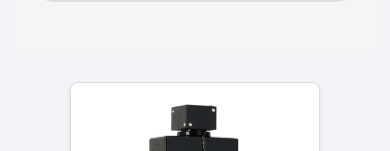
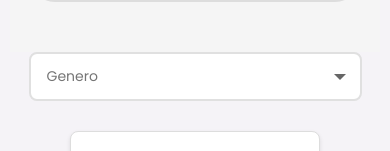
Before and after one commit to juanDev-47/ayf_l-j, an Angular app: page / in a window 390 px wide. Shown: the part 501-652 px from the top of the page. Built offline with nearby package versions, Linux system fonts and the light colour scheme.

Commit message:
new: implement gender filter

```diff
--- a/src/app/components/atoms/atoms.module.ts
+++ b/src/app/components/atoms/atoms.module.ts
@@ -5,6 +5,7 @@ import { BannerComponent } from './banner/banner.component';
 import { CardAtomComponent } from './card-atom/card-atom.component';
 import { WsbuttonAtomComponent } from './wsbutton-atom/wsbutton-atom.component';
 import { DropdownAtomComponent } from './dropdown-atom/dropdown-atom.component';
+import { FormsModule } from '@angular/forms';
 
 @NgModule({
   declarations: [
@@ -14,7 +15,7 @@ import { DropdownAtomComponent } from './dropdown-atom/dropdown-atom.component';
     WsbuttonAtomComponent,
     DropdownAtomComponent,
   ],
-  imports: [CommonModule],
+  imports: [FormsModule,CommonModule],
   exports: [
     ButtonAtomComponent,
     BannerComponent,
--- a/src/app/components/atoms/dropdown-atom/dropdown-atom.component.html
+++ b/src/app/components/atoms/dropdown-atom/dropdown-atom.component.html
@@ -1 +1,14 @@
-<p>dropdown-atom works!</p>
+<div class="dropdown-wrapper">
+  <select
+    [(ngModel)]="selectedValue"
+    (ngModelChange)="onValueChange($event)"
+    class="dropdown-select"
+    [class.empty]="!selectedValue"
+  >
+    <option value="" disabled selected>{{ placeholder }}</option>
+    <option *ngFor="let option of options" [value]="option.value">
+      {{ option.label }}
+    </option>
+  </select>
+  <div class="dropdown-arrow"></div>
+</div>
--- a/src/app/components/atoms/dropdown-atom/dropdown-atom.component.scss
+++ b/src/app/components/atoms/dropdown-atom/dropdown-atom.component.scss
@@ -0,0 +1,122 @@
+.dropdown-wrapper {
+  position: relative;
+  width: 100%;
+  margin: 0.5rem 0;
+  /* Asegura que el dropdown no sea más ancho que el viewport en móviles */
+  max-width: min(100%, 300px);
+}
+
+/* Estilo base del select */
+.dropdown-select {
+  width: 100%;
+  padding: 12px 40px 12px 16px; /* Espacio extra a la derecha para la flecha */
+  font-size: clamp(14px, 2.5vw, 16px); /* Texto responsive */
+  line-height: 1.5;
+  color: #333;
+  background-color: #ffffff;
+  border: 2px solid #e0e0e0;
+  border-radius: 8px;
+  appearance: none; /* Remueve los estilos nativos del navegador */
+  -webkit-appearance: none;
+  -moz-appearance: none;
+  cursor: pointer;
+  transition: all 0.3s ease;
+}
+
+/* Estilo cuando está vacío (placeholder) */
+.dropdown-select.empty {
+  color: #757575;
+}
+
+/* Hover y Focus estados */
+.dropdown-select:hover {
+  border-color: #999;
+}
+
+.dropdown-select:focus {
+  outline: none;
+  border-color: #2196f3;
+  box-shadow: 0 0 0 3px rgba(33, 150, 243, 0.1);
+}
+
+/* Flecha personalizada */
+.dropdown-arrow {
+  position: absolute;
+  right: 16px;
+  top: 50%;
+  transform: translateY(-50%);
+  width: 0;
+  height: 0;
+  border-left: 6px solid transparent;
+  border-right: 6px solid transparent;
+  border-top: 6px solid #666;
+  pointer-events: none; /* Asegura que no interfiera con el click */
+}
+
+/* Estilos para las opciones (aunque el soporte es limitado) */
+.dropdown-select option {
+  padding: 12px;
+  font-size: 16px;
+}
+
+/* Media queries para diferentes tamaños de pantalla */
+@media screen and (max-width: 768px) {
+  .dropdown-wrapper {
+    margin: 0 auto;
+    max-width: 90%;
+  }
+
+  .dropdown-select {
+    padding: 10px 35px 10px 12px;
+  }
+}
+
+/* Para pantallas muy pequeñas */
+@media screen and (max-width: 480px) {
+  .dropdown-select {
+    font-size: 14px;
+    padding: 8px 30px 8px 10px;
+  }
+}
+
+/* Ajustes para pantallas de alta densidad */
+@media (-webkit-min-device-pixel-ratio: 2), (min-resolution: 192dpi) {
+  .dropdown-select {
+    font-weight: 400; /* Mejor legibilidad en pantallas retina */
+  }
+}
+
+/* Soporte para modo oscuro */
+@media (prefers-color-scheme: dark) {
+  .dropdown-select {
+    background-color: #2b2b2b;
+    color: #ffffff;
+    border-color: #404040;
+  }
+
+  .dropdown-select.empty {
+    color: #a0a0a0;
+  }
+
+  .dropdown-select:hover {
+    border-color: #505050;
+  }
+
+  .dropdown-arrow {
+    border-top-color: #a0a0a0;
+  }
+}
+
+/* Estilos para dispositivos táctiles */
+@media (hover: none) {
+  .dropdown-select {
+    padding: 12px 40px 12px 16px; /* Botones más grandes para touch */
+  }
+}
+
+/* Previene el zoom en iOS */
+@supports (-webkit-touch-callout: none) {
+  .dropdown-select {
+    font-size: 16px;
+  }
+}
--- a/src/app/components/atoms/dropdown-atom/dropdown-atom.component.ts
+++ b/src/app/components/atoms/dropdown-atom/dropdown-atom.component.ts
@@ -1,4 +1,9 @@
-import { Component } from '@angular/core';
+import { Component, EventEmitter, Input, Output } from '@angular/core';
+
+interface DropdownOption {
+  value: any;
+  label: string;
+}
 
 @Component({
   selector: 'app-dropdown-atom',
@@ -6,5 +11,13 @@ import { Component } from '@angular/core';
   styleUrl: './dropdown-atom.component.scss'
 })
 export class DropdownAtomComponent {
+  @Input() options: DropdownOption[] = [];
+  @Input() placeholder: string = '';
+  @Output() valueChange = new EventEmitter<any>();
 
+  selectedValue: any = '';
+
+  onValueChange(value: any) {
+    this.valueChange.emit(value);
+  }
 }
--- a/src/app/components/molecules/search/search.component.ts
+++ b/src/app/components/molecules/search/search.component.ts
@@ -31,6 +31,11 @@ export class SearchComponent implements OnInit, OnDestroy {
     @Input() debounceDelay: number = 300;
 
     // Outputs para comunicación con el padre
+    @Input() set clear(valor: boolean) {
+      if (valor) {
+        this.clearSearch();
+      }
+    };
     @Output() searchResults = new EventEmitter<SearchEvent>();
     @Output() searchTermChange = new EventEmitter<string>();
     @Output() searchError = new EventEmitter<any>();
@@ -83,6 +88,7 @@ export class SearchComponent implements OnInit, OnDestroy {
 
     // Método para limpiar la búsqueda
     clearSearch() {
+      console.log("prbando el borrado")
       this.searchControl.setValue('');
     }
 
--- a/src/app/components/organisms/perfums-container/perfums-container.component.html
+++ b/src/app/components/organisms/perfums-container/perfums-container.component.html
@@ -5,8 +5,15 @@
     (searchTermChange)="onSearchTerm($event)"
     (searchError)="handleSearchError($event)"
     (loadingChange)="onLoadingChange($event)"
+    [clear]="limpiar"
   ></app-search>
 
+
+  <app-dropdown-atom
+    [placeholder]="'Genero'"
+    [options]="opcionesFiltro"
+    (valueChange)="onFiltroChange($event)"
+  ></app-dropdown-atom>
   <!-- Sección de resultados -->
   <div class="results-section" *ngIf="!isLoading && fragrances.length > 0">
     <div *ngFor="let fragrance of fragrances" class="fragrance-card">
--- a/src/app/components/organisms/perfums-container/perfums-container.component.ts
+++ b/src/app/components/organisms/perfums-container/perfums-container.component.ts
@@ -21,6 +21,13 @@ export class PerfumsContainerComponent implements OnInit {
   fragrances: Fragrance[] = [];
   isLoading = false;
   error: string | null = null;
+  opcionesFiltro = [
+    { value: 'Todos', label: 'Todos' },
+    { value: 'Mujer', label: 'Mujer' },
+    { value: 'Hombre', label: 'Hombre' },
+    { value: 'Unisex', label: 'Unisex' }
+  ];
+  limpiar: boolean = true;
 
   constructor(private perfumsService: PerfumService) {}
 
@@ -39,7 +46,13 @@ export class PerfumsContainerComponent implements OnInit {
     )
   }
 
+  onFiltroChange(valor: string) {
+    this.limpiar = true;
+    this.onSearchTerm(valor)
+  }
+
   onSearchTerm(term: string) {
+    this.limpiar = false;
     this.error = null;
     if (term.trim()) {
       this.perfumsService.searchFragrance(term).subscribe({
@@ -47,8 +60,6 @@ export class PerfumsContainerComponent implements OnInit {
           this.fragrances = [];
           this.fragrances = results;
           this.onLoadingChange(false);
-          // Puedes acceder al componente hijo mediante ViewChild si necesitas
-          // actualizar algo específico en él
         },
         // error: (error: String) => this.handleSearchError(error),
     });
@@ -66,4 +77,5 @@ export class PerfumsContainerComponent implements OnInit {
     this.error = 'Error al buscar fragancias. Por favor, intenta nuevamente.';
     console.error('Search error:', error);
   }
+
 }
--- a/src/app/components/pages/pages.module.ts
+++ b/src/app/components/pages/pages.module.ts
@@ -7,6 +7,7 @@ import { MoleculesModule } from '../molecules/molecules.module';
 import { OrganismsModule } from '../organisms/organisms.module';
 import { PerfumService } from '../../core/services/perfum/perfum.service';
 import { PerfumsComponent } from './dashboard/perfums/perfums.component';
+import { FormsModule } from '@angular/forms';
 
 
 
@@ -16,6 +17,7 @@ import { PerfumsComponent } from './dashboard/perfums/perfums.component';
     PerfumsComponent
   ],
   imports: [
+    FormsModule,
     CommonModule,
     RouterModule,
     AtomsModule,
--- a/src/app/core/services/perfum/perfum.service.ts
+++ b/src/app/core/services/perfum/perfum.service.ts
@@ -1,6 +1,6 @@
 import { Injectable } from '@angular/core';
 import { Fragrance } from 'src/app/components/molecules/search/search.component';
-import { EMPTY, merge, Observable, of } from 'rxjs';
+import { Observable, of } from 'rxjs';
 import { perfums } from './data';
 
 @Injectable({
@@ -17,10 +17,13 @@ export class PerfumService {
   searchFragrance(term: string): Observable<Fragrance[]> {
     let search = term.toLowerCase();
 
-    let filteres = perfums.filter((perfum: Fragrance ) => perfum.name.toLowerCase().includes(search));
-    console.log(filteres)
 
-    let found = perfums.find((perfum: Fragrance ) => perfum.name.toLowerCase().includes(search));
+    if(search == "todos") return of(perfums);
+
+    let filteres = perfums.filter((perfum: Fragrance ) => (perfum.name.toLowerCase().includes(search) || perfum.gender.toLowerCase().includes(search)));
+
+
+    // let found = perfums.find((perfum: Fragrance ) => perfum.name.toLowerCase().includes(search));
 
     return of(filteres) as Observable<Fragrance[]>;
   }
```
